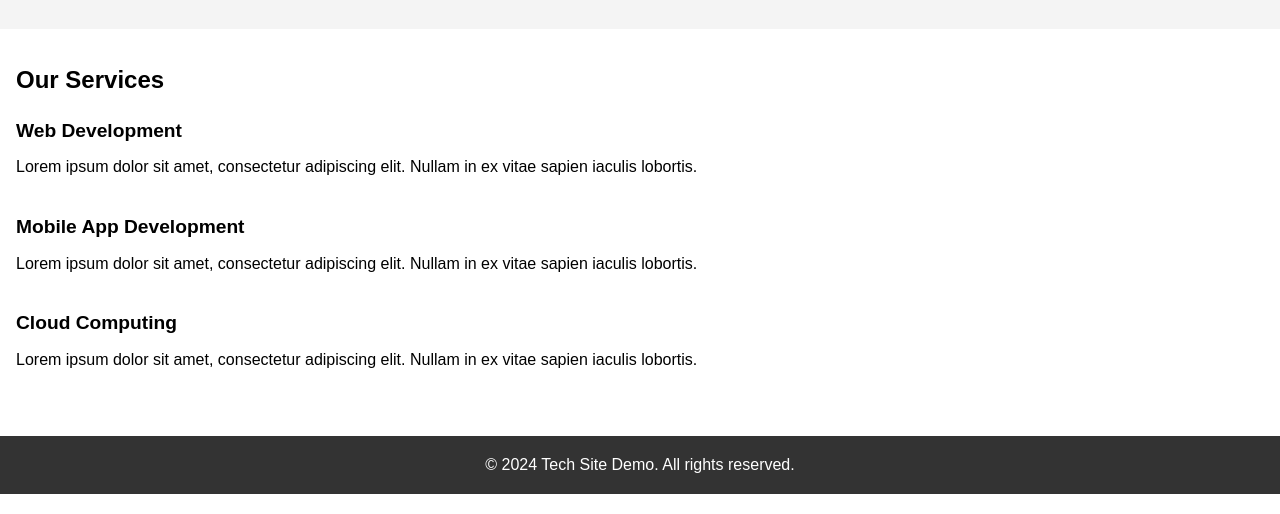
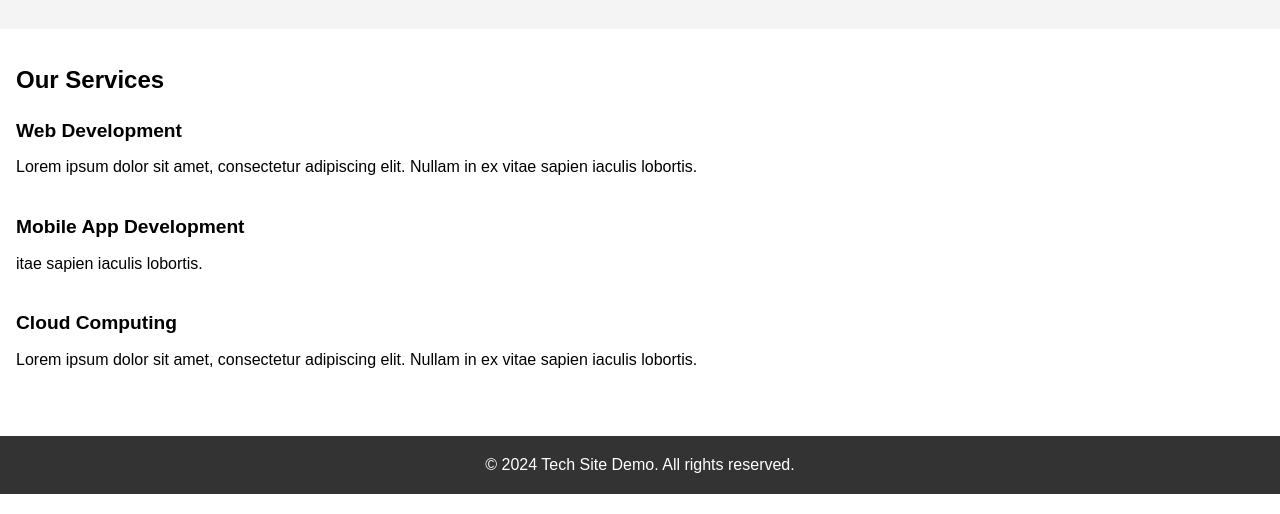
Before and after one commit to nitinsharma417/cloud-08, a plain HTML site: page index.html in a window 1280 px wide. Shown: the part 286-800 px from the top of the page. Drawn offline with Linux system fonts and the light colour scheme.

Commit message:
Update index.html

```diff
--- a/index.html
+++ b/index.html
@@ -118,7 +118,7 @@
     </div>
     <div class="service">
       <h3>Mobile App Development</h3>
-      <p>Lorem ipsum dolor sit amet, consectetur adipiscing elit. Nullam in ex vitae sapien iaculis lobortis.</p>
+      <p> itae sapien iaculis lobortis.</p>
     </div>
     <div class="service">
       <h3>Cloud Computing</h3>
```
